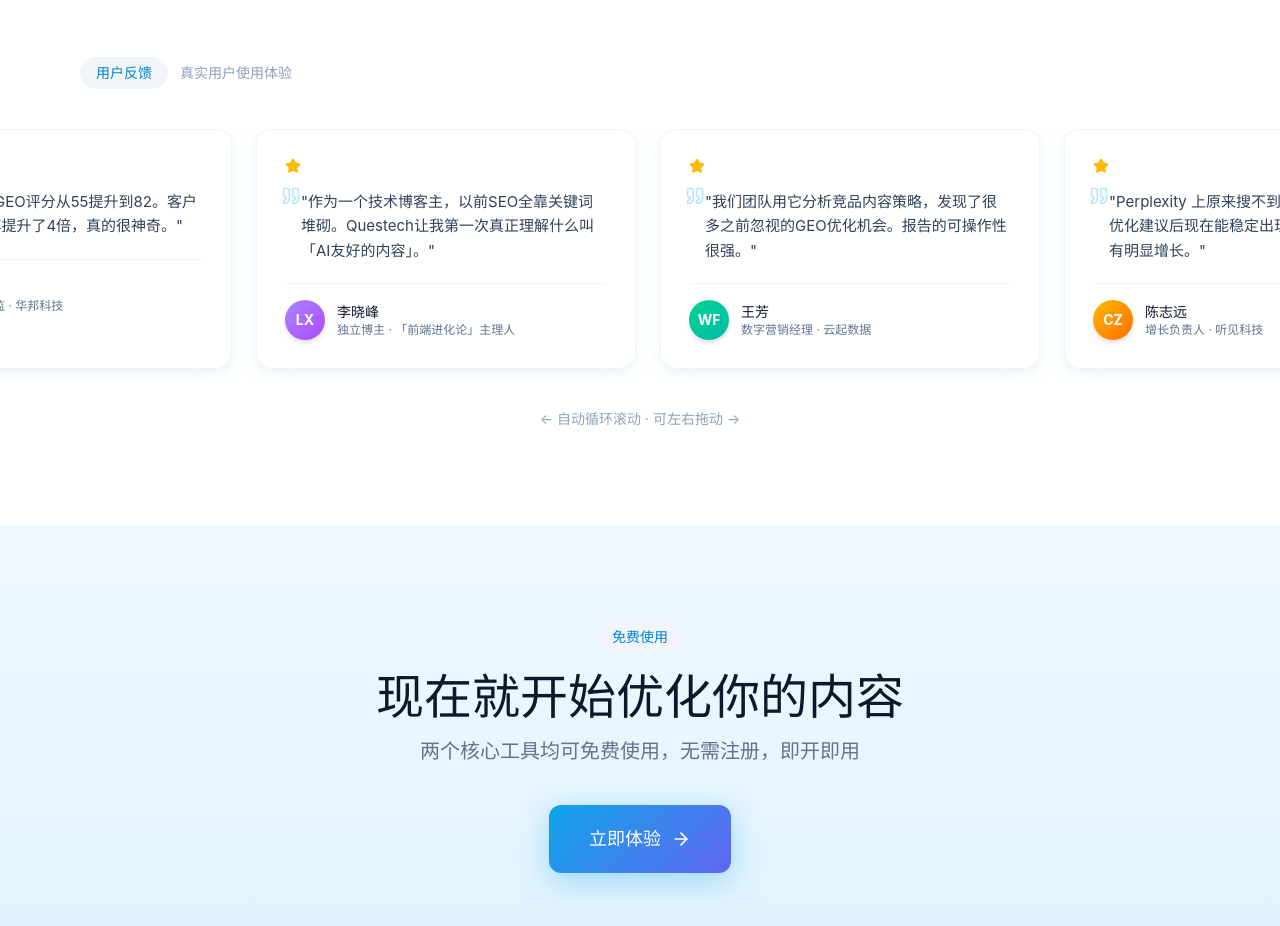
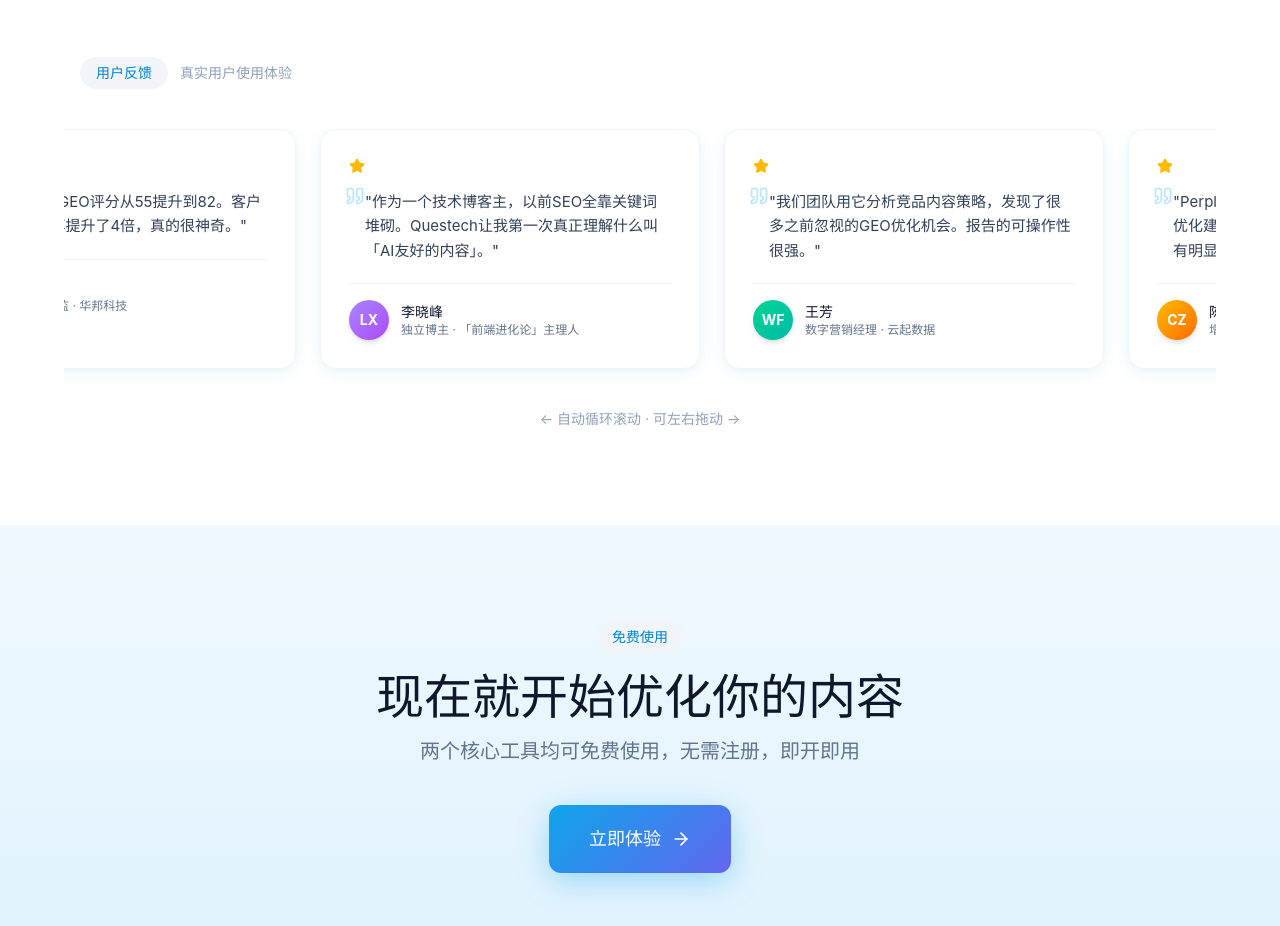
Before and after one commit to luanjian77-design/questech-geo-tools, a React (Vite) app: page / in a window 1280 px wide. Shown: the part 4380-5306 px from the top of the page. Built offline with nearby package versions, Linux system fonts and the light colour scheme.

Commit message:
fix: testimonials scroll area width matches other sections

```diff
--- a/src/pages/Home.jsx
+++ b/src/pages/Home.jsx
@@ -457,6 +457,7 @@ export default function Home() {
           </div>
         </div>
 
+        <div className="max-w-6xl mx-auto">
           <div
             ref={scrollRef}
             className="flex gap-6 overflow-x-auto scrollbar-hide pb-4 px-4"
@@ -497,6 +498,7 @@ export default function Home() {
             </div>
           ))}
           </div>
+        </div>
 
         <div className="text-center mt-6 text-slate-400 text-sm">
           ← 自动循环滚动 · 可左右拖动 →
```
Lines whose indentation alone changed are shown as unchanged.
